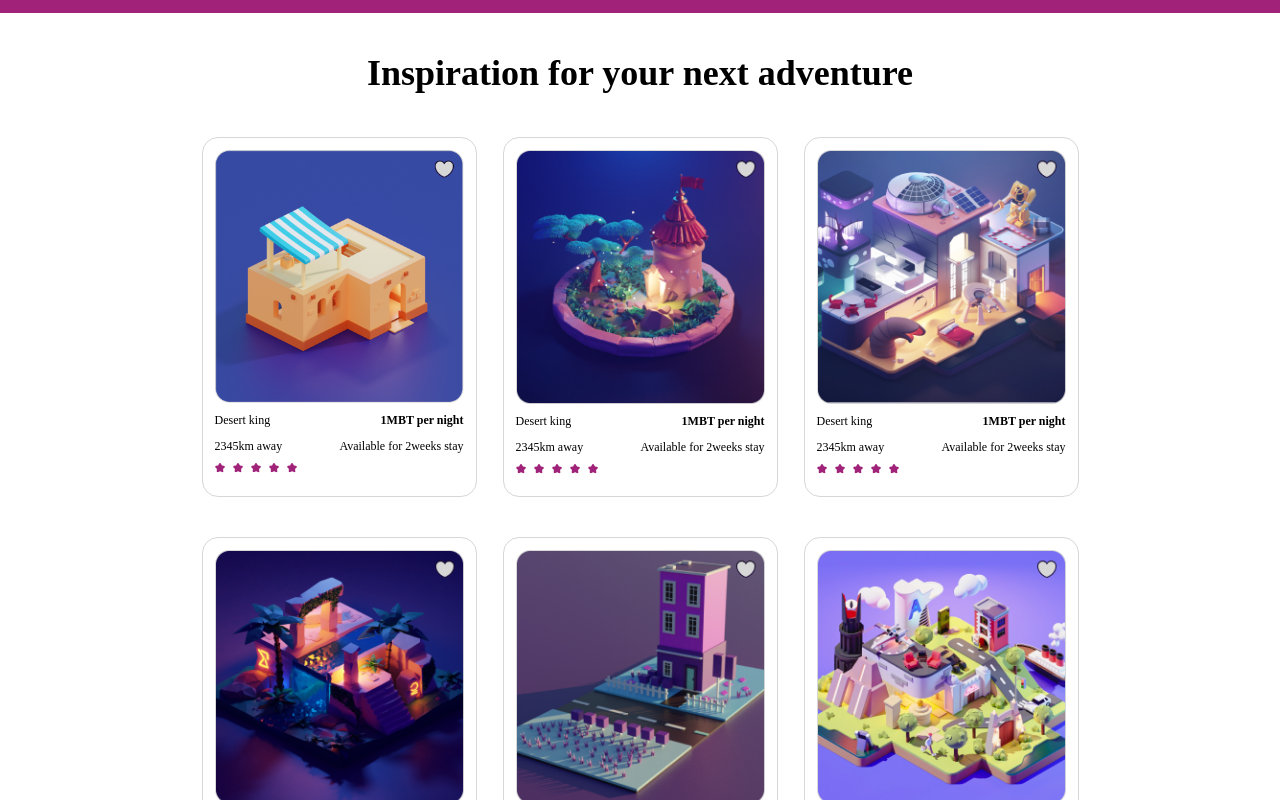
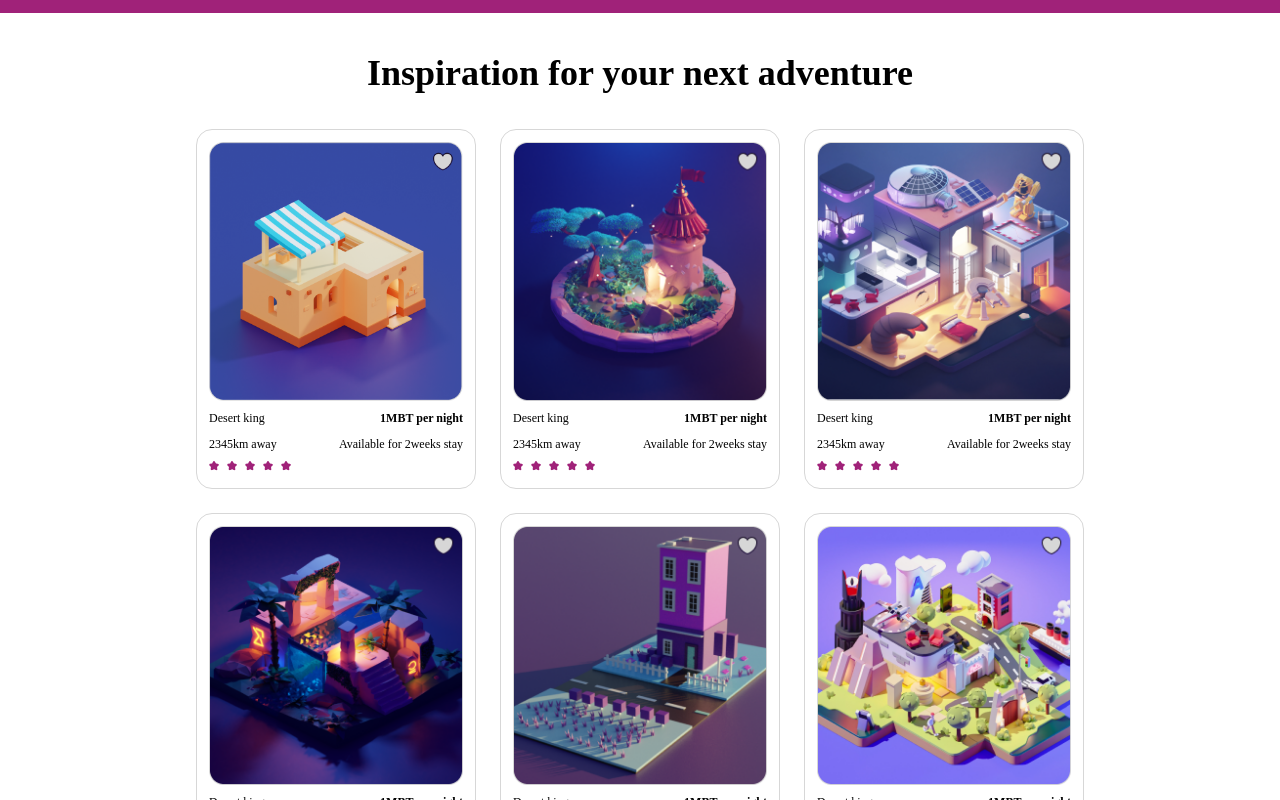
Before and after one commit to bunde-uji/hng-task3, a React (Create React App) app: page / in a window 1280 px wide. Shown: the part 780-1580 px from the top of the page. Built offline with nearby package versions, Linux system fonts and the light colour scheme; the HTML template or start-up script is replaced by a standard one; a web font is replaced by a local one.

Commit message:
refactoring

```diff
--- a/src/components/Card.jsx
+++ b/src/components/Card.jsx
@@ -4,7 +4,7 @@ import star from '../assets/star.png';
 
 function Card(props) {
     return (
-        <div className='h-[360px] w-[275px] border border-[#D7D7D7] rounded-2xl p-3 text-[12px] my-5 mx-[13px]'>
+        <div className='h-[360px] w-[280px] border border-[#D7D7D7] rounded-2xl p-3 text-[12px] my-3 mx-3'>
             <img src={props.img} alt="" className='mb-2' />
             <div className="flex justify-between mb-2">
                 <span>Desert king</span>
```
